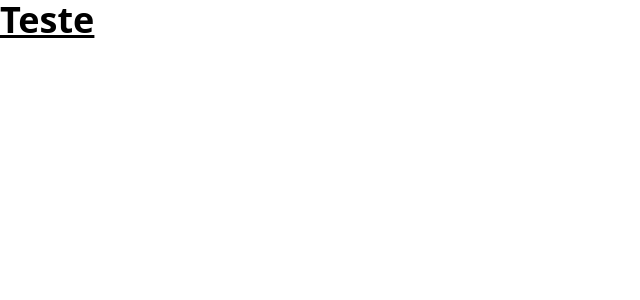
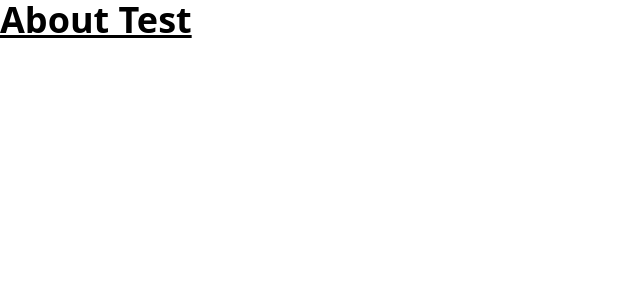
Before and after one commit to felipenmatos/portfolio, a React (Vite) app: page / in a window 1280 px wide. Shown: the top 300 px of the page, without its empty margins (0-640 px from the left). Built offline with nearby package versions, Linux system fonts and the light colour scheme; the HTML template or start-up script is replaced by a standard one.

Commit message:
feat: creating the about component

```diff
--- a/src/App.tsx
+++ b/src/App.tsx
@@ -1,12 +1,13 @@
 
 import './App.css'
+import { About } from './components/About'
 
 
 function App() {
 
   return (
     <>
-      <h1 className='text-4xl underline font-bold'>Teste</h1>
+      <About />
     </>
   )
 }
--- /dev/null
+++ b/src/components/About.tsx
@@ -0,0 +1,7 @@
+export function About() {
+    return (
+        <>
+            <h2 className='text-4xl underline font-bold'>About Test</h2>
+        </>
+    )
+}
```
